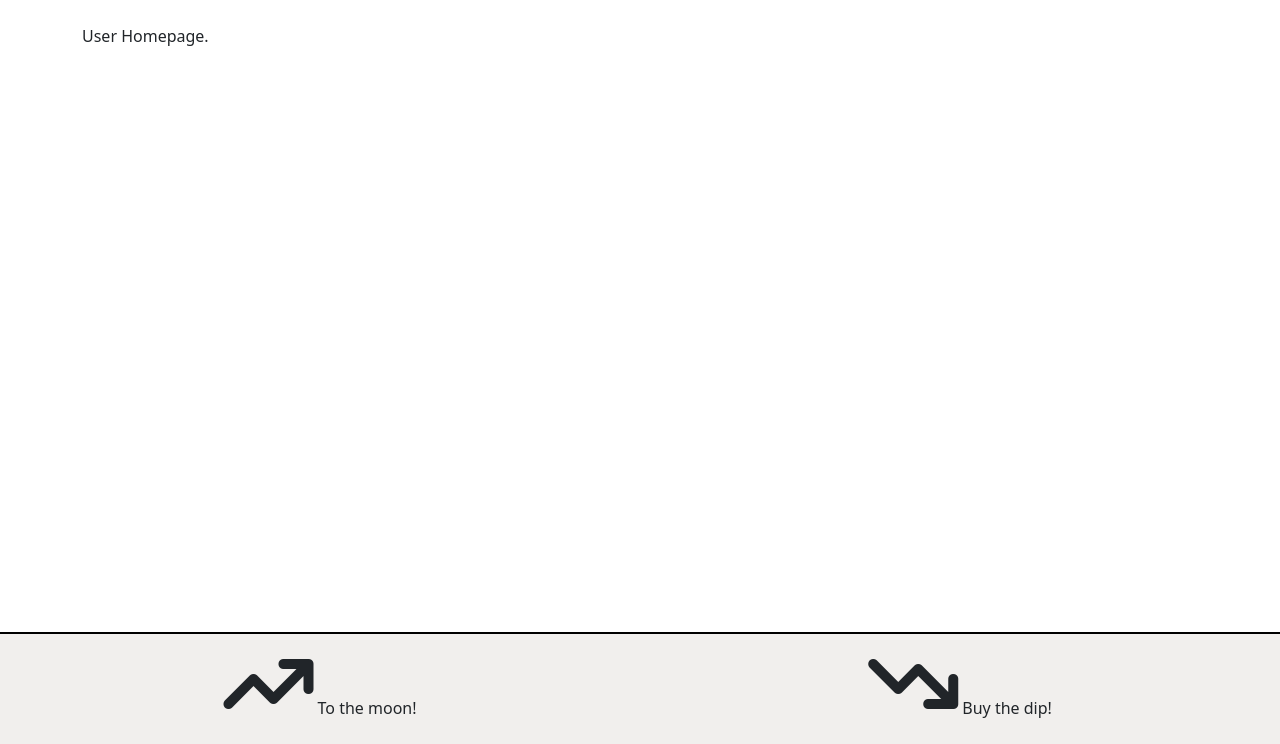
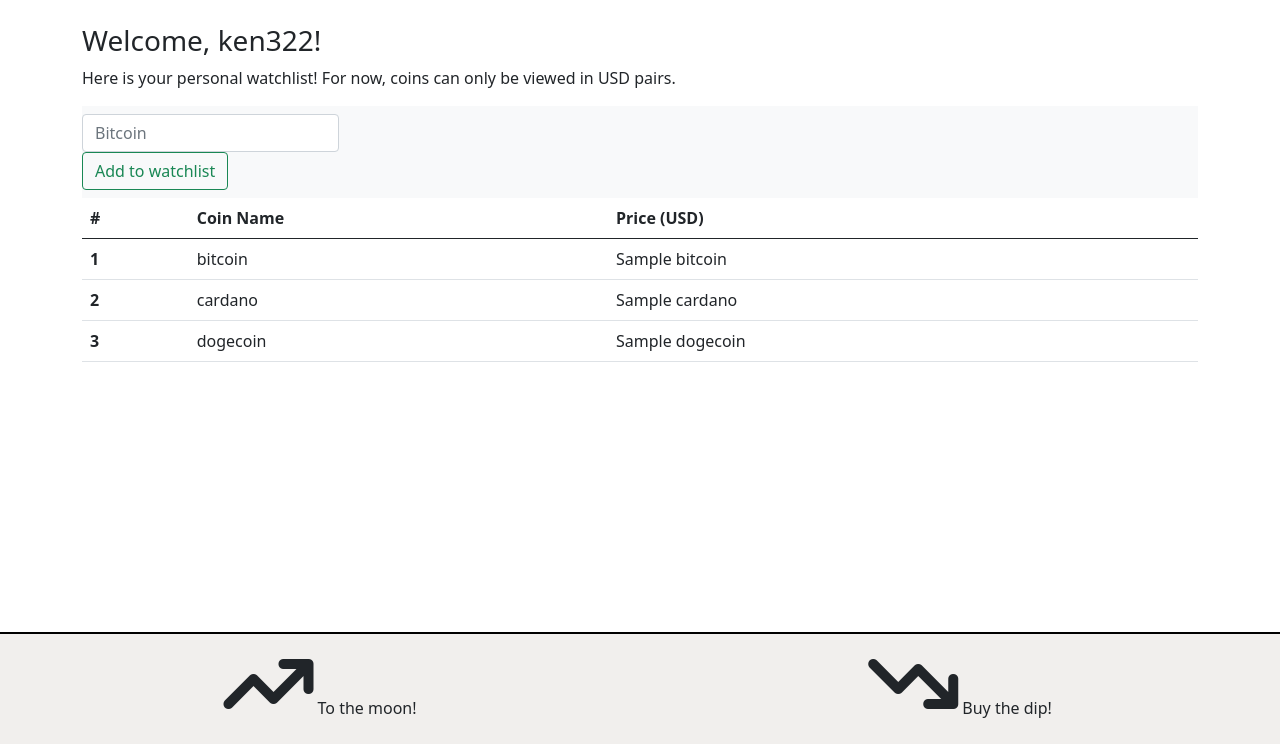
Before and after one commit to kentan522/trade-arena, a Flask app: page /user_home in a window 1280 px wide. Shown: the part 56-800 px from the top of the page. Run offline with Flask 2, Linux system fonts and the light colour scheme; a user stored in the database is signed in; data comes from the database, SQL or seed files in the repository; both versions use the stored data as it was after the commit; a database or web service that is not in the repository returns one stand-in record (values such as "Sample title"); data that the repository does not hold is empty; some libraries are stand-ins or nearby versions.

Commit message:
watchlist for user homepage first version complete

```diff
--- a/main.py
+++ b/main.py
@@ -1,4 +1,6 @@
 from website import create_app
+from flask import session
+from multiprocessing import Process
 
 app = create_app()
 
--- a/website/__init__.py
+++ b/website/__init__.py
@@ -25,7 +25,6 @@ def create_app():
     db_path = 'website/databases/arena.db'
     dbm = Arena_DB_Manager(db_path)
 
-
     if sys.argv[-1] == 'reset':
         # If the CL arg 'reset' is passed, the databases will be reset
         # WATCH OUT: if debug mode is on, any changes will call 'reset' on the command line too, causing databases to be reset
--- a/website/auth.py
+++ b/website/auth.py
@@ -17,7 +17,7 @@ def login():
         login_successful = dbm.check_login_credentials((username, password))
 
         if login_successful:
-            flash('Login successful! Welcome to your homepage', category='success')
+            flash('Login successful! Welcome to your homepage.', category='success')
 
             # Store the login in a session
             session['name'] = username
--- a/website/db_man.py
+++ b/website/db_man.py
@@ -1,5 +1,7 @@
 import sqlite3
 from werkzeug.security import generate_password_hash, check_password_hash
+import requests
+import json
 
 # This file will contain database related functions - processing, parsing etc.
 
@@ -93,6 +95,7 @@ class Arena_DB_Manager(DB_Manager):
         self.commit()
         self.close()
 
+    # Check for allowing user login
     def check_login_credentials(self, login_data):
         self.connect_db()
         username = login_data[0]
@@ -109,6 +112,9 @@ class Arena_DB_Manager(DB_Manager):
             obtain_pwd_str = "SELECT pwd FROM users WHERE username = (?);"
             hashed_pwd = self.exec(obtain_pwd_str, (username,))[0][0] # Since queries are returned as [(hashedpwd, )]
 
+
+            self.close()
+
             # Return false if password doesn't match
             if not check_password_hash(hashed_pwd, password):
                 return False
@@ -116,6 +122,7 @@ class Arena_DB_Manager(DB_Manager):
             # Otherwise return True
             return True
 
+    # Check for preventing registration of existing username or email
     def check_exists_credentials(self, username, email):
         self.connect_db()
 
@@ -125,9 +132,12 @@ class Arena_DB_Manager(DB_Manager):
             # That was I don't have to store everything in a dict
         obtain_user_str = 'SELECT username, email FROM users'
         user_data = self.exec(obtain_user_str)
+
+        self.close()
         columns = [description[0] for description in self.cursor.description] # Obtain columns from output of last SQL command
 
         # Create a dictionary containing all usernames and emails from the database
+        # Maybe change this to an internal function?
         check_register_dict = {}
         for i in range(len(columns)):
             check_register_dict[columns[i]] = []
@@ -142,15 +152,95 @@ class Arena_DB_Manager(DB_Manager):
 
         return False
 
+    # Calls API to get coin data, for adding coin to user's watchlist
+    def add_coin_data(self, username, coin_name):
 
+        data = requests.get(f"https://api.coingecko.com/api/v3/simple/price?ids={coin_name}&vs_currencies=usd").json()
 
+        if data:
+            # Obtain coin name - this is still called instead of using the passed in 'coin_name' because the passed in 'coin_name' may have weird casing combinations
+            coin_name = list(data.keys())[0]
 
+            self.connect_db()
 
+            # Obtain user id based on username of current logged in user
+            obtain_id_str = 'SELECT id FROM users WHERE username=(?)'
+            user_id = self.exec(obtain_id_str, (username,))[0][0]
 
+            # Obtain coin_ids in the user's watchlist
+            obtain_coin_str = 'SELECT coin_id FROM user_watchlist WHERE user_id=(?)'
+            coin_ids = self.exec(obtain_coin_str, (user_id, ))
+
+            # If there are coins in the user's watchlist
+            if len(coin_ids) != 0:
+
+                # Only limit 10 coins in the watchlist (FOR NOW)
+                if len(coin_ids) > 10:
+                    return False
+
+                # Obtain the list of tuples coin_ids = [(coin_name,)...]
+                coin_ids = self.exec(obtain_coin_str, (user_id, ))
+
+                # Convert the list of tuples to a list of coin names
+                coin_names = []
+                for i in range(len(coin_ids)):
+                    coin_names.append(coin_ids[i][0])
+
+                # Check if coin is already in the watchlist
+                if coin_name in coin_names:
+                    # Coin is already in the watchlist!
+                    # Use a json file to handle this maybe? And use json files to handle all message flashes [FUTURE REFACTORING]
+                    return False
+
+            # Otherwise, add coin to watchlist of user id
+            add_watchlist_str = 'INSERT INTO user_watchlist (user_id, coin_id) VALUES (?, ?);'
+            self.exec(add_watchlist_str, (user_id, coin_name))
+
+            print('Coin added to watchlist!')
+
+            self.commit()
+            self.close()
+
+            return True
+
+        else:
+            # No coin was found
+            return False
+
+    def get_coin_watchlist_data(self, username):
+        self.connect_db()
+
+        # Obtain user id based on username of current logged in user
+        obtain_id_str = 'SELECT id FROM users WHERE username=(?)'
+        user_id = self.exec(obtain_id_str, (username,))[0][0]
+
+        # Obtain the list of tuples coin_ids = [(coin_name,)...]
+        obtain_coin_str = 'SELECT coin_id FROM user_watchlist WHERE user_id=(?)'
+        coin_ids = self.exec(obtain_coin_str, (user_id, ))
+
+        # If there are coins in the user's watchlist - this is for loading the watch list initially but when the watchlist is empty
+        if len(coin_ids) == 0:
+            return [], []
+
+        # Convert the list of tuples to a list of coin names
+        coin_names = []
+        for i in range(len(coin_ids)):
+            coin_names.append(coin_ids[i][0])
+
+        # THIS IS VERY SLOW SINCE IT MAKES MULTIPLE API CALLS, INSTEAD CALL ONCE TO GET ALL PRICES
+        # Update coin price data for each coin
+        coin_prices = []
+        for coin in coin_names:
+            data = requests.get(f"https://api.coingecko.com/api/v3/simple/price?ids={coin}&vs_currencies=usd").json()
+
+            coin_prices.append(list(data[coin].values())[0])
+
+        print('Coin price data updated!')
+        self.close()
+        return coin_names, coin_prices
 
 
 
 if __name__ == '__main__':
-    # create_user_db()
-    db_man = DB_Manager()
-    db_man.init_arena_db()
+    # Testing
+    pass
--- a/website/templates/base.html
+++ b/website/templates/base.html
@@ -36,9 +36,6 @@
                         <a class="nav-item nav-link" id="signUp" href="/sign-up">Sign Up</a>
 
                     {% endif %}
-                        <!-- <a class="nav-item nav-link" id="login" href="/login">Login</a>
-                        <a class="nav-item nav-link" id="signUp" href="/sign-up">Sign Up</a>
-                        <a class="nav-item nav-link" id="logout" href="/logout">Logout</a> -->
                 </div>
             </div>
         </div>
--- a/website/templates/user_home.html
+++ b/website/templates/user_home.html
@@ -4,5 +4,42 @@
 {% endblock %}
 
 {% block content %}
-    <p>User Homepage.</p>
+    <h3>Welcome, {{ username }}! </h3>
+    <p> Here is your personal watchlist! For now, coins can only be viewed in USD pairs.</p>
+    <div>
+        <!-- Form for adding coins to the watchlist -->
+        <nav class="navbar navbar-light bg-light">
+            <form class="form-inline" method="POST">
+              <input
+                class="form-control"
+                type="text"
+                id="coin_name"
+                name="coin_name"
+                placeholder="Bitcoin"
+                >
+              <button class="btn btn-outline-success my-2 my-sm-0" type="submit">Add to watchlist</button>
+            </form>
+          </nav>
+    </div>
+    <div>
+        <!-- Table for watchlist -->
+        <table class="table">
+            <thead>
+              <tr>
+                <th scope="col">#</th>
+                <th scope="col">Coin Name</th>
+                <th scope="col">Price (USD)</th>
+              </tr>
+            </thead>
+            <tbody>
+                {% for i in range(0, col_length) %}
+                    <tr>
+                        <th scope="row">{{ i+1 }}</th>
+                        <td>{{ coin_names[i] }}</td>
+                        <td>{{ coin_prices[i] }}</td>
+                    </tr>
+                {% endfor %}
+            </tbody>
+          </table>
+    </div>
 {% endblock %}
--- a/website/views.py
+++ b/website/views.py
@@ -1,16 +1,44 @@
-from flask import Blueprint, render_template, redirect, url_for, session
+from flask import Blueprint, request, render_template, redirect, url_for, session, flash
+from .db_man import Arena_DB_Manager
 
 # Blueprints specifies that this files contains url routes
 views = Blueprint('views', __name__)
 
+# Initialise a database manager object
+db_path = 'website/databases/arena.db'
+dbm = Arena_DB_Manager(db_path)
+dbm.init_arena_db()
+
 @views.route('/')
 def home():
-    return render_template("home.html", logged_in=False)
 
-@views.route('/user_home')
+    if not session.get('name'):
+        return render_template("home.html", logged_in=False)
+
+    return render_template("home.html", logged_in=True)
+
+@views.route('/user_home', methods=['GET', 'POST'])
 def user_home():
+
+    username = session.get('name')
+
+    # Load current watchlist
+    coin_names, coin_prices = dbm.get_coin_watchlist_data(username)
+
+    if request.method == 'POST':
+        coin_name = request.form.get('coin_name')
+        coin_is_added = dbm.add_coin_data(username, coin_name)
+
+        if coin_is_added:
+            flash('Coin successfully added to your watchlist!', category='success')
+
+            # Return coin list and updated coin prices
+            coin_names, coin_prices = dbm.get_coin_watchlist_data(username)
+
+        else:
+            flash(f'Coin by the name {coin_name} was not found!', category='error')
 
     if not session.get('name'):
         return redirect(url_for('views.home'))
 
-    return render_template("user_home.html", logged_in=True)
+    return render_template("user_home.html", logged_in=True, username=session.get('name'), coin_names=coin_names, coin_prices=coin_prices, col_length=len(coin_prices))
```
Also changed, not shown: website/databases/arena.db, 1 other file.
